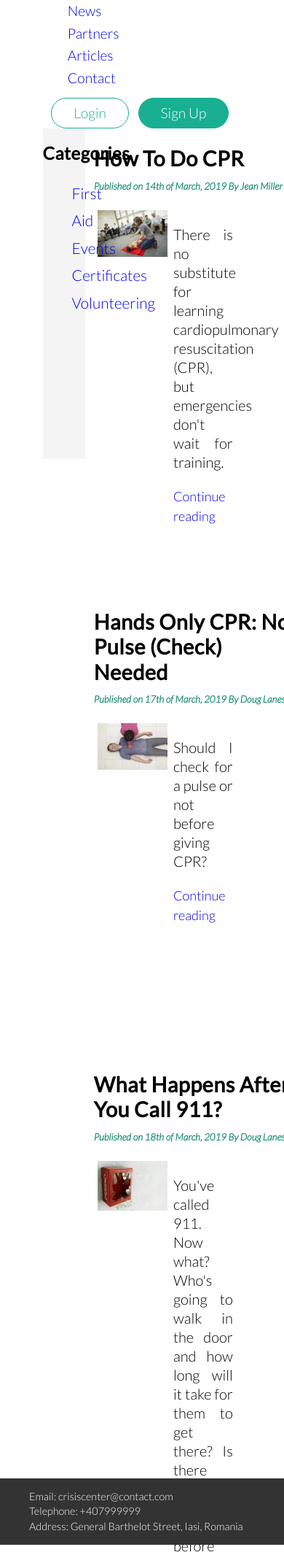
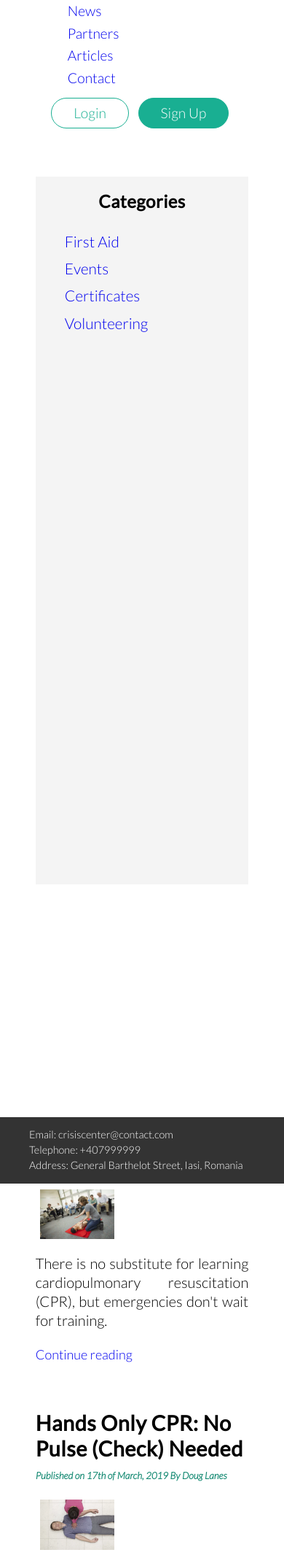
Before and after one commit to AlexandruSte/CrisisContainmentService, a PHP site: page /views/articles.html in a window 390 px wide; the page is wider, and only the part inside the window is pictured. Shown: the part 131-2262 px from the top of that part at 73% size. Run offline with PHP 8.4, Linux system fonts and the light colour scheme.

Commit message:
Responsive Articles page

```diff
--- a/style/articles.css
+++ b/style/articles.css
@@ -1,4 +1,4 @@
-main {
+#articles_main {
     display: grid;
     grid-template-columns: 30% 70%;
     grid-template-rows: 30% 30% 30%;
@@ -8,13 +8,13 @@
     margin-right: auto;
 }
 
-main > aside {
+#articles_main > aside {
     grid-row-start: 1;
     grid-row-end: 4;
     grid-column: 1;
     margin-left: 50%;
     background-color: #f4f4f4;
-    height: 25%;
+    height: 30%;
     position: sticky;
     position: -webkit-sticky;
     top: 50px;
@@ -52,7 +52,6 @@
 main > article > img {
     width: 35%;
     height: auto;
-    float: left;
     margin-left: 2%;
 }
 
@@ -71,9 +70,8 @@
 .toFloat {
     float: right;
     position: relative;
-    left: -20%;
-    margin-right: 10%;
-    width: 30%;
+    margin-right: 20%;
+    width: 40%;
     font-size: 125%;
     line-height: 130%;
 }
--- a/style/global_1300.css
+++ b/style/global_1300.css
@@ -33,4 +33,32 @@
         width: 70%;
         margin: auto;
     }
+
+    #articles_main {
+        grid-template-columns: 100%;
+        grid-gap: 3% 3%;
+        margin:auto;
+        margin-top: 2%;
+
+    }
+
+
+    #articles_main > aside {
+        position: relative;
+        margin: auto;
+        margin-top:2%;
+        width:50%;
+        height:75%;
+    }
+
+
+    #articles_main > article {
+        width:75%;
+        margin:auto;
+     }
+
+     .toFloat {
+         margin-right: 10%;
+     }
+
 }
--- a/style/global_930.css
+++ b/style/global_930.css
@@ -55,4 +55,15 @@
         width: 70%;
         margin-left: 3%;
     }
+
+    .toFloat {
+        float: none;
+        margin-right: 0;
+        width:100%;
+    }
+
+
+    #articles_main > aside {
+        width:75%;
+    }
 }
--- a/views/articles.html
+++ b/views/articles.html
@@ -5,9 +5,9 @@
     <meta charset="UTF-8">
     <title>Articles</title>
     <link rel="stylesheet" href="../style/global.css">
+    <link rel="stylesheet" href="../style/articles.css">
     <link rel="stylesheet" href="../style/global_1300.css">
     <link rel="stylesheet" href="../style/global_930.css">
-    <link rel="stylesheet" href="../style/articles.css">
     <link href='http://fonts.googleapis.com/css?family=Lato:100,300,400,300italic' rel='stylesheet' type='text/css'>
 </head>
 
@@ -31,7 +31,7 @@
         </div>
     </header>
 
-    <main>
+    <main id="articles_main">
         <aside>
             <h2>Categories</h2>
             <ul>
@@ -44,7 +44,7 @@
         <article>
             <h2>How To Do CPR</h2>
             <h5><i>Published on 14th of March, 2019 By Jean Miller</i></h5>
-            <img src="../style/img/cpr.jpg">
+            <img src="../style/img/cpr.jpg" alt="photo with cpr">
             <div class="toFloat">
                 <p>There is no substitute for learning cardiopulmonary resuscitation (CPR), but emergencies don't wait for training.</p>
                 <a href="article_cpr.html">Continue reading</a>
@@ -53,7 +53,7 @@
         <article>
             <h2>Hands Only CPR: No Pulse (Check) Needed</h2>
             <h5><i>Published on 17th of March, 2019 By Doug Lanes</i></h5>
-            <img src="../style/img/hocpr.jpeg">
+            <img src="../style/img/hocpr.jpeg" alt="photo with cpr">
             <div class="toFloat">
                 <p>Should I check for a pulse or not before giving CPR?</p>
                 <a href="article_hocpr.html">Continue reading</a>
@@ -62,7 +62,7 @@
         <article>
             <h2>What Happens After You Call 911?</h2>
             <h5><i>Published on 18th of March, 2019 By Doug Lanes</i></h5>
-            <img src="../style/img/911art.jpg">
+            <img src="../style/img/911art.jpg" alt="photo with cpr">
             <div class="toFloat">
                 <p>You've called 911. Now what? Who's going to walk in the door and how long will it take for them to get there? Is there anything you need to do before help arrives?</p>
                 <a href="article_911call.html">Continue reading</a>
```
